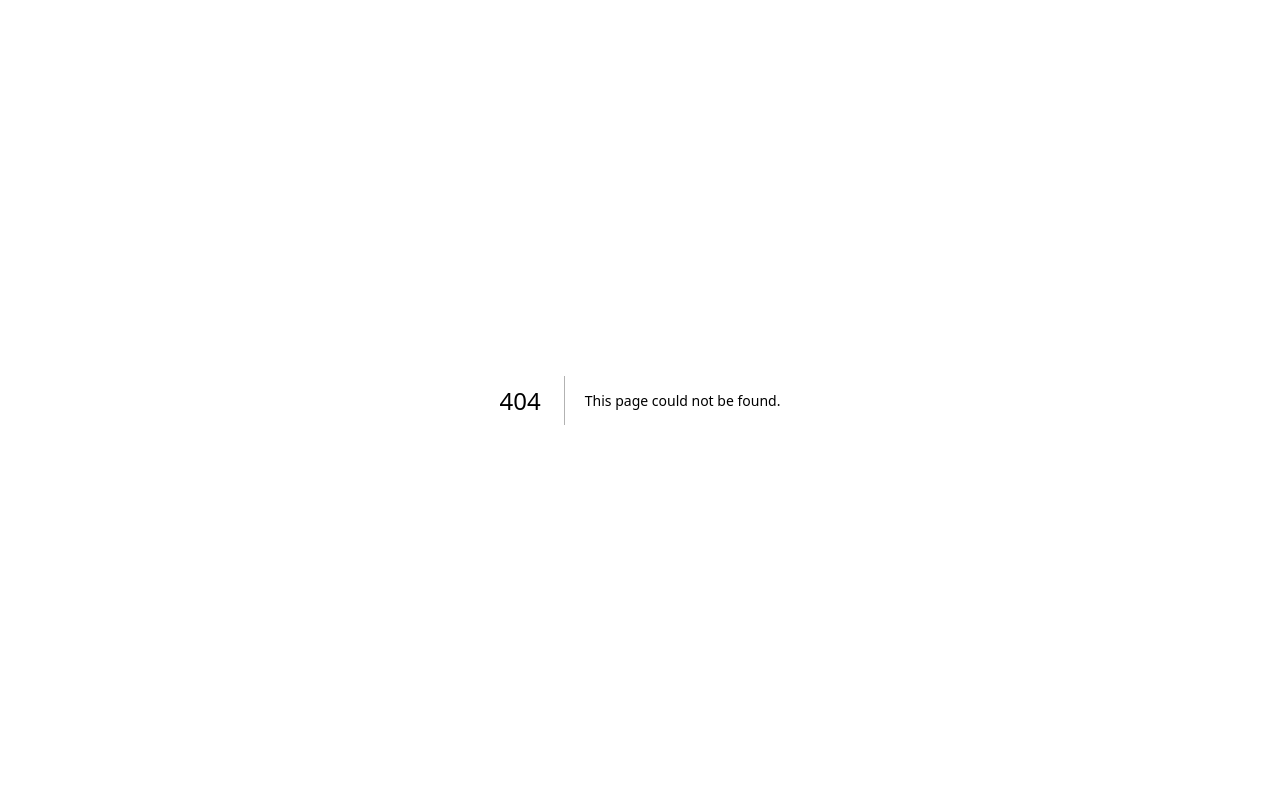
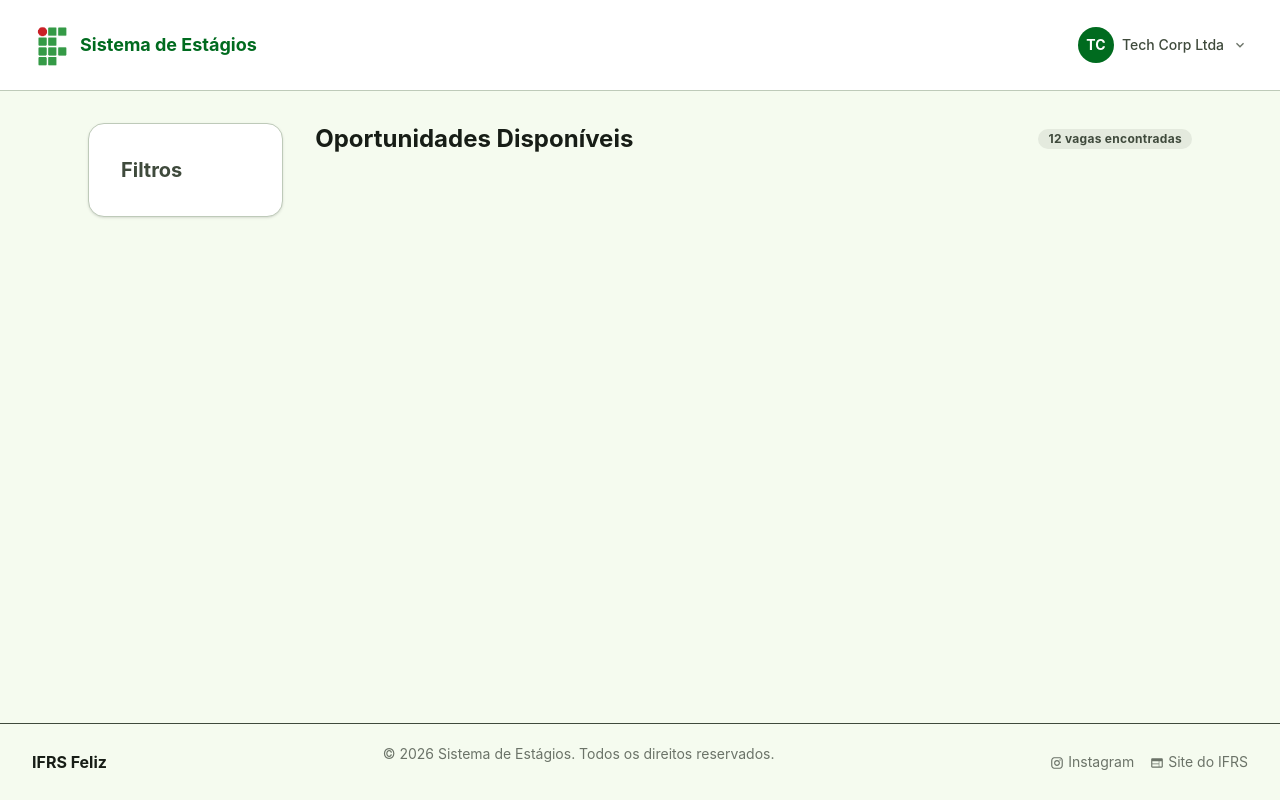
Before and after one commit to williampilger/ifrs-prog3-trabalho1-2026, a Next.js app in the folder sistema-vagas-estagio/: page /aluno in a window 1280 px wide. Before the commit this address had no page. Built offline with nearby package versions, Linux system fonts and the light colour scheme.

Commit message:
[add] página de aluno

```diff
--- a/sistema-vagas-estagio/app/(main)/page.tsx
+++ b/sistema-vagas-estagio/app/(main)/page.tsx
@@ -37,7 +37,7 @@ export default function Home() {
             formalização e acompanhamento de estágios obrigatórios e não-obrigatórios.
           </p>
           <div className="mt-8 flex flex-wrap gap-4">
-            <Link href="/login?perfil=aluno" className="rounded-lg bg-primary px-6 py-3 text-sm font-medium text-white hover:bg-primary-dark transition-colors flex items-center gap-2">
+            <Link href="/aluno" className="rounded-lg bg-primary px-6 py-3 text-sm font-medium text-white hover:bg-primary-dark transition-colors flex items-center gap-2">
               <MdSchool className="fill-white block" size={20}/>
               Sou Aluno
             </Link>
--- /dev/null
+++ b/sistema-vagas-estagio/app/(privado)/aluno/page.tsx
@@ -0,0 +1,25 @@
+import Card from "@/app/components/Card";
+
+export default function Aluno() {
+    return (
+        <div>
+            <section className="grid grid-cols-5 gap-8">
+                <div className="col-span-1">
+                    <Card className="w-full bg-background border border-border">
+                        <h3>Filtros</h3>
+                    </Card>
+                </div>
+                <div className="col-span-4">
+                <section className="flex items-center justify-between">
+                    <h2 className="text-2xl font-bold text-text-secondary">
+                    Oportunidades Disponíveis
+                    </h2>
+                    <span className="rounded-full px-2.5 py-0.5 text-xs font-bold tracking-wide bg-secondary text-text-primary">
+                    12 vagas encontradas
+                    </span>
+                </section>
+                </div>
+            </section>
+        </div>
+    );
+}
```
